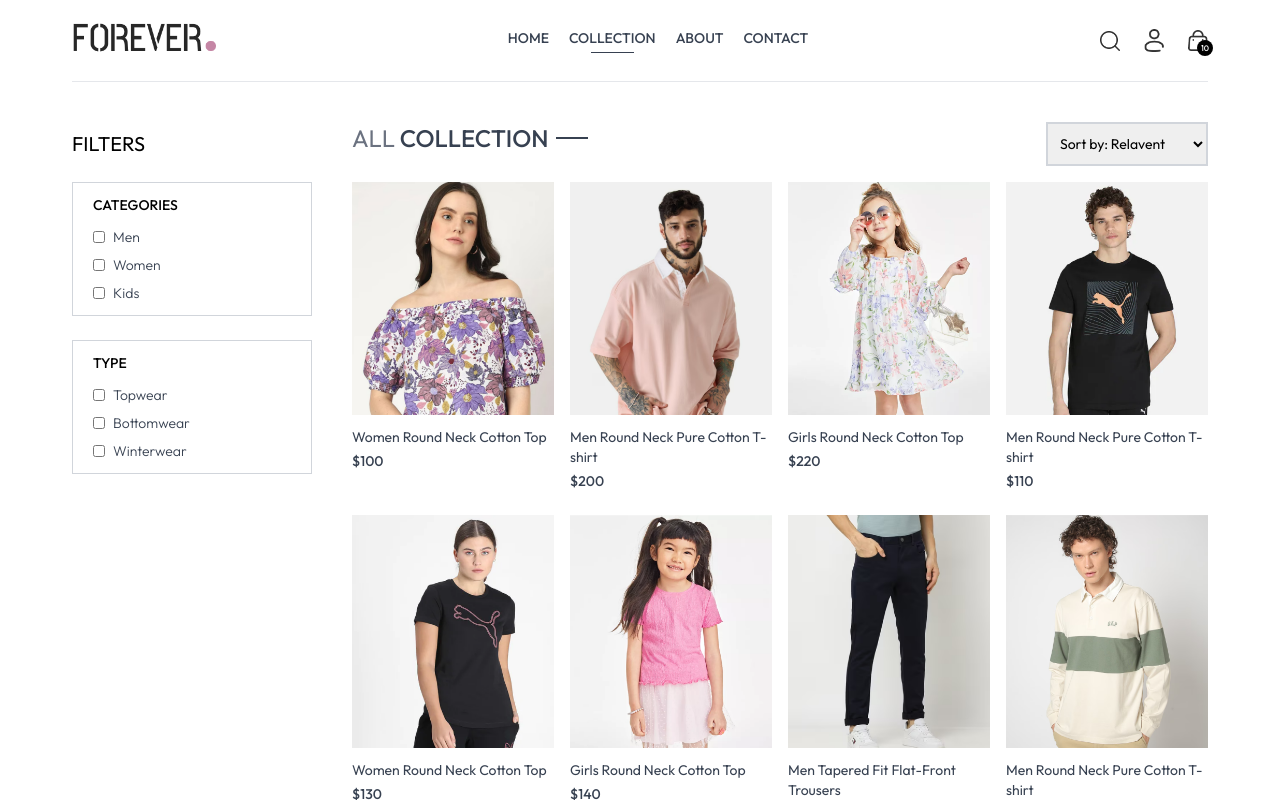
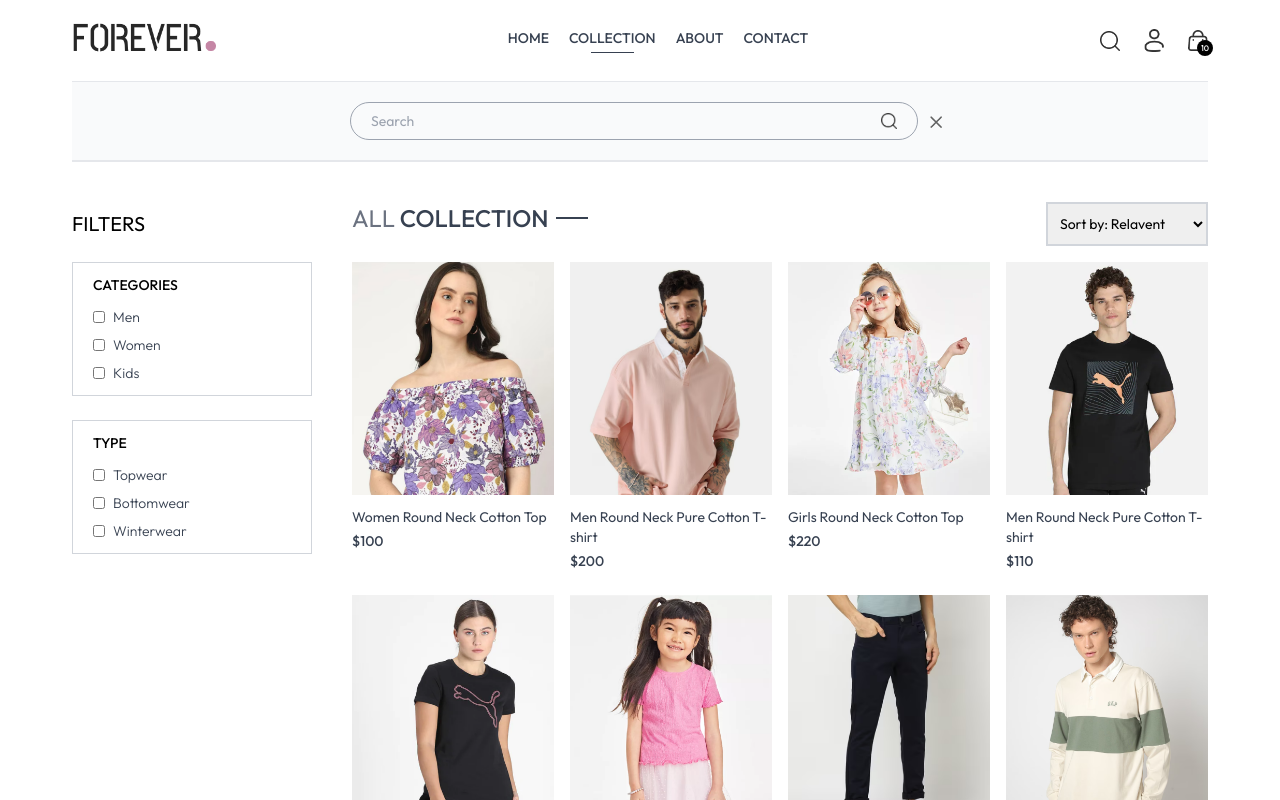
Before and after one commit to huynq9/forever-clothes-MERN-js, a React (Vite) app in the folder frontend/: page /collection in a window 1280 px wide. Both pictures are taken after a click on the picture 1109 px from the left and 40 px from the top of the page. Shown: the top 800 px of the page. Built offline with nearby package versions, Linux system fonts and the light colour scheme.

Commit message:
Search Feature

```diff
--- a/frontend/src/App.jsx
+++ b/frontend/src/App.jsx
@@ -10,10 +10,12 @@
 import Navbar from "./components/Navbar";
 import Contact from "./pages/Contact";
 import Footer from "./components/Footer";
+import SearchBar from "./components/SearchBar";
 const App = () => {
   return (
     <div className="px-4 sm:px-[5vh] md:px-[7vh] lg:px-[9vh]">
       <Navbar />
+      <SearchBar />
       <Routes>
         <Route path="/" element={<Home />} />
         <Route path="/collection" element={<Collection />} />
--- a/frontend/src/components/Navbar.jsx
+++ b/frontend/src/components/Navbar.jsx
@@ -1,8 +1,10 @@
 import { Link, NavLink } from "react-router-dom";
 import { assets } from "../assets/frontend_assets/assets";
-import { useState } from "react";
+import { useContext, useState } from "react";
+import { ShopContext } from "../context/ShopContext";
 const Navbar = () => {
   const [visible, setVisible] = useState(false);
+  const { setShowSearch } = useContext(ShopContext);
 
   return (
     <div className="flex items-center justify-between py-5 font-medium">
@@ -29,7 +31,12 @@
       </ul>
 
       <div className="flex items-center gap-6">
-        <img src={assets.search_icon} className="w-5 cursor-pointer" alt="" />
+        <img
+          onClick={() => setShowSearch(true)}
+          src={assets.search_icon}
+          className="w-5 cursor-pointer"
+          alt=""
+        />
         <div className="group relative">
           <img
             src={assets.profile_icon}
--- /dev/null
+++ b/frontend/src/components/SearchBar.jsx
@@ -0,0 +1,42 @@
+import { useContext, useEffect, useState } from "react";
+import { ShopContext } from "../context/ShopContext";
+import { assets } from "../assets/frontend_assets/assets";
+import { useLocation } from "react-router-dom";
+
+const SearchBar = () => {
+  const { search, setSearch, showSearch, setShowSearch } =
+    useContext(ShopContext);
+  const [visible, setVisible] = useState(false);
+  const location = useLocation();
+  useEffect(() => {
+    if (location.pathname.includes("collection")) {
+      setVisible(true);
+    } else {
+      setVisible(false);
+    }
+  }, [location]);
+  return showSearch && visible ? (
+    <div className="border-t border-b bg-gray-50 text-center">
+      <div className="inline-flex items-center justify-center border border-gray-400 px-5 py-2 my-5 mx-3 rounded-full w-3/4 sm:w-1/2">
+        <input
+          value={search}
+          onChange={(e) => setSearch(e.target.value)}
+          type="text"
+          placeholder="Search"
+          className="flex-1 outline-none bg-inherit text-sm "
+        />
+        <img className="w-4" src={assets.search_icon} alt="" />
+      </div>
+      <img
+        className="inline w-3 cursor-pointer"
+        onClick={() => {
+          setShowSearch(false);
+        }}
+        src={assets.cross_icon}
+        alt=""
+      />
+    </div>
+  ) : null;
+};
+
+export default SearchBar;
--- a/frontend/src/context/ShopContext.jsx
+++ b/frontend/src/context/ShopContext.jsx
@@ -1,14 +1,22 @@
-import { createContext } from "react";
+import { createContext, useState } from "react";
 import { products } from "../assets/frontend_assets/assets";
 export const ShopContext = createContext();
 
 const ShopContextProvider = (props) => {
   const currency = "$";
   const delivery_fee = 10;
+
+  const [search, setSearch] = useState("");
+  const [showSearch, setShowSearch] = useState(false);
+
   const value = {
     products,
     currency,
     delivery_fee,
+    search,
+    setSearch,
+    showSearch,
+    setShowSearch,
   };
   return (
     <ShopContext.Provider value={value}>{props.children}</ShopContext.Provider>
--- a/frontend/src/pages/Collection.jsx
+++ b/frontend/src/pages/Collection.jsx
@@ -5,7 +5,7 @@
 import ProductItem from "../components/ProductItem";
 
 const Collection = () => {
-  const { products } = useContext(ShopContext);
+  const { products, search, showSearch } = useContext(ShopContext);
   const [showFilter, setShowFilter] = useState(false);
   const [filterProducts, setFilterProducts] = useState([]);
   const [category, setCategory] = useState([]);
@@ -29,6 +29,11 @@
 
   const applyFilter = () => {
     let productsCopy = products.slice();
+    if (search && showSearch) {
+      productsCopy = productsCopy.filter((item) =>
+        item.name.toLowerCase().includes(search.toLowerCase())
+      );
+    }
 
     if (category.length > 0) {
       productsCopy = productsCopy.filter((item) =>
@@ -61,7 +66,7 @@
 
   useEffect(() => {
     applyFilter();
-  }, [category, subCategory]);
+  }, [category, subCategory, search, showSearch]);
   useEffect(() => {
     sortProduct();
   }, [sortType]);
```
